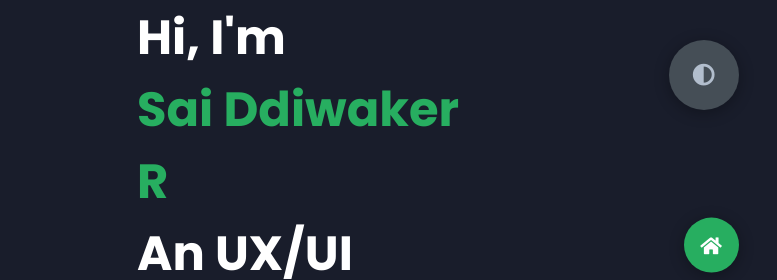
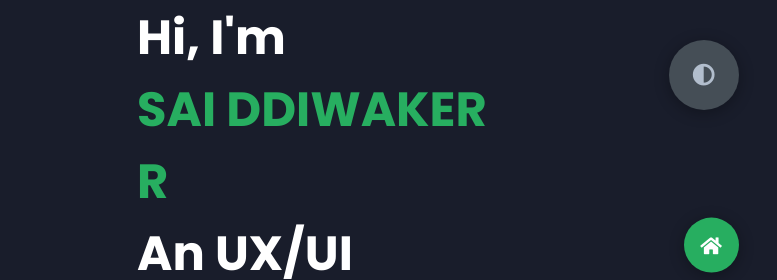
Before and after one commit to SaiRameshkumar14/Sai-Ddiwaker, a plain HTML site: page index.html in a window 1280 px wide. Shown: the top 280 px of the page, 503-1280 px from the left. Drawn offline with Linux system fonts and the light colour scheme.

Commit message:
Update index.html

```diff
--- a/index.html
+++ b/index.html
@@ -22,7 +22,7 @@
             </div>
             <div class="right-header">
                 <h1 class="name">
-                    Hi, I'm <br><span>Sai Ddiwaker R</span>
+                    Hi, I'm <br><span>SAI DDIWAKER R</span>
                     <br>An UX/UI Designer & Web Developer.
                 </h1>
                 <p>
```
